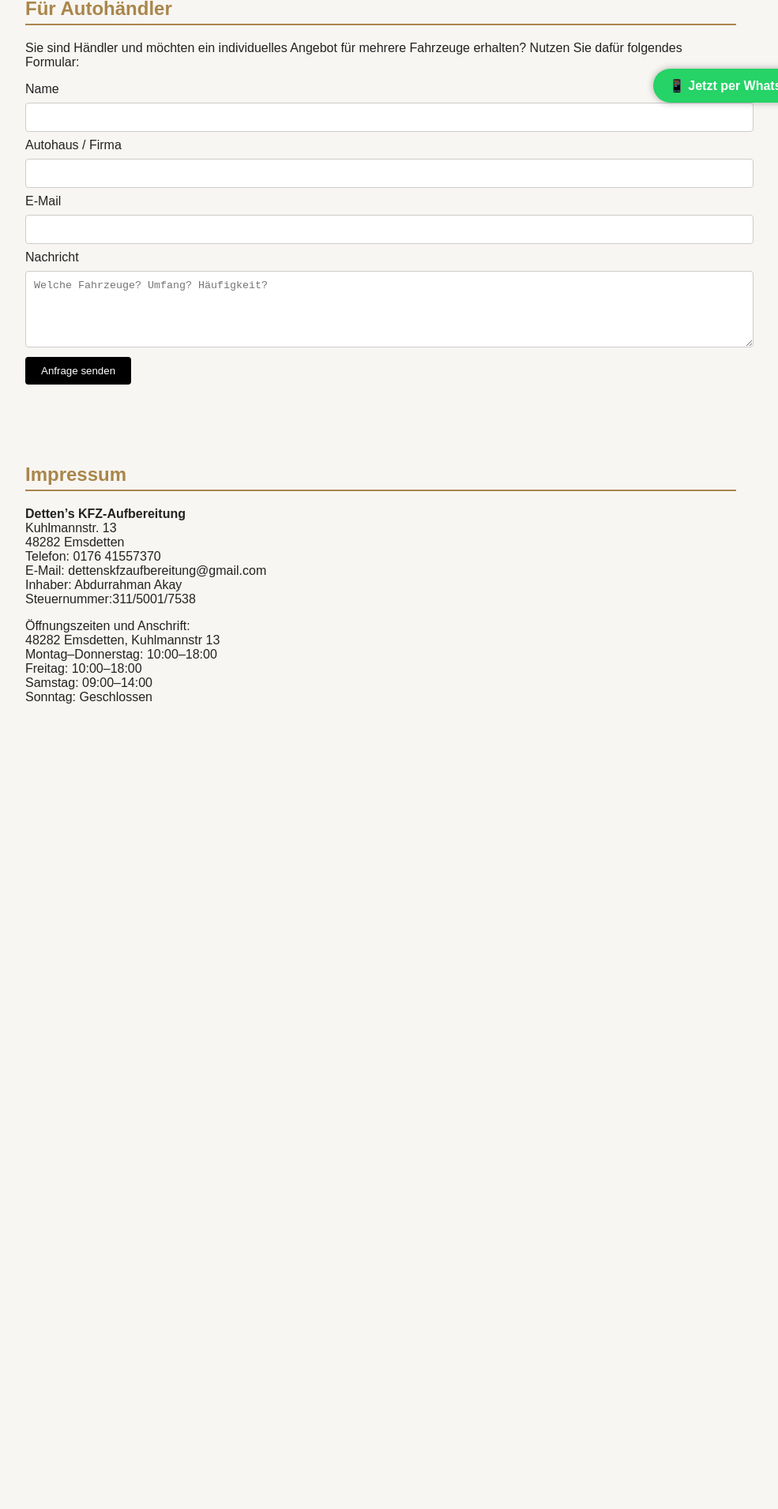
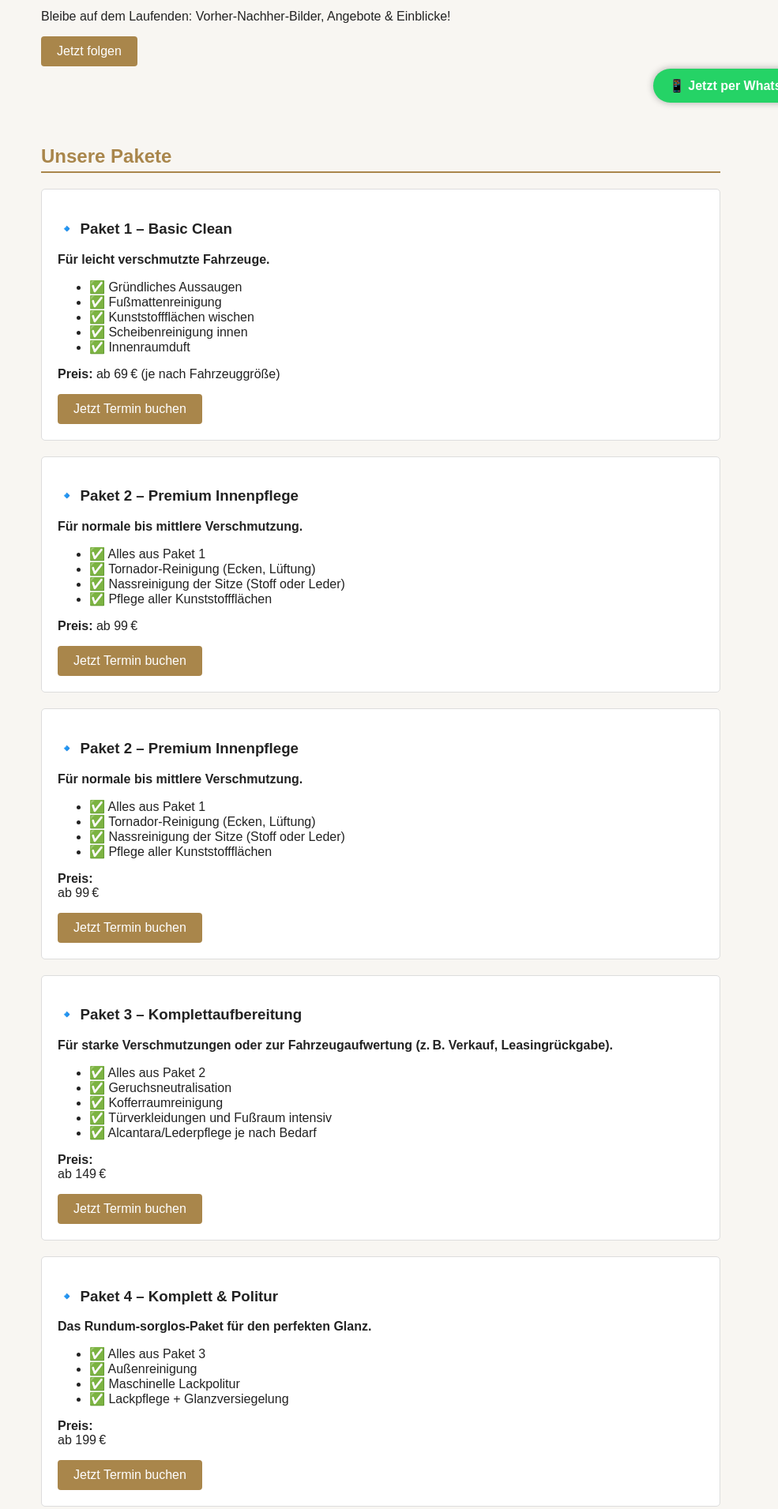
Before and after one commit to dettenskfzaufbereitung/Detten-S-Kfz-Aufbereitung-, a plain HTML site: page index.html in a window 1280 px wide. Shown: the part 650-2561 px from the top of the page at 79% size, without its empty margins (158-1143 px from the left). Before the commit the page ends 1598 px from the top, so only its background shows below. Drawn offline with Linux system fonts and the light colour scheme.

Commit message:
Update index.html

```diff
--- a/index.html
+++ b/index.html
@@ -32,6 +32,101 @@
 <section id="warumwir">
   <h2>Warum eine Aufbereitung?</h2>
   <p>Eine professionelle Aufbereitung erhöht nicht nur den Fahrzeugwert, sondern sorgt auch für ein angenehmeres Fahrerlebnis. Besonders bei Leasingrücknahmen kann eine gründliche Pflege unnötige Kosten durch Schäden oder Verschmutzungen vermeiden. Auch beim Verkauf steigert ein sauber aufbereiteter Wagen den Verkaufswert und das Vertrauen potenzieller Käufer.</p>
+
+<section id="instagram">
+  <h2>Folge uns auf Instagram</h2>
+  <p>Bleibe auf dem Laufenden: Vorher-Nachher-Bilder, Angebote & Einblicke!</p>
+  <a href="https://www.instagram.com/dettens_kfzaufbereitung" target="_blank" class="btn">Jetzt folgen</a>
+</section>
+
+<section id="pakete">
+  <h2>Unsere Pakete</h2>
+
+  <div class="paket">
+    <h3>🔹 Paket 1 – Basic Clean</h3>
+    <p><strong>Für leicht verschmutzte Fahrzeuge.</strong></p>
+    <ul>
+      <li>✅ Gründliches Aussaugen</li>
+      <li>✅ Fußmattenreinigung</li>
+      <li>✅ Kunststoffflächen wischen</li>
+      <li>✅ Scheibenreinigung innen</li>
+      <li>✅ Innenraumduft</li>
+    </ul>
+    <p><strong>Preis:</strong> ab 69 € (je nach Fahrzeuggröße)</p>
+    <a href="https://wa.me/4917641557370" class="btn">Jetzt Termin buchen</a>
+  </div>
+
+  <div class="paket">
+    <h3>🔹 Paket 2 – Premium Innenpflege</h3>
+    <p><strong>Für normale bis mittlere Verschmutzung.</strong></p>
+    <ul>
+      <li>✅ Alles aus Paket 1</li>
+      <li>✅ Tornador-Reinigung (Ecken, Lüftung)</li>
+      <li>✅ Nassreinigung der Sitze (Stoff oder Leder)</li>
+      <li>✅ Pflege aller Kunststoffflächen</li>
+    </ul>
+    <p><strong>Preis:</strong> ab 99 €</p>
+    <a href="https://wa.me/4917641557370" class="btn">Jetzt Termin buchen</a>
+  </div> <div class="paket">
+    <h3>🔹 Paket 2 – Premium Innenpflege</h3>
+    <p><strong>Für normale bis mittlere Verschmutzung.</strong></p>
+    <ul>
+        <li>✅ Alles aus Paket 1</li>
+        <li>✅ Tornador-Reinigung (Ecken, Lüftung)</li>
+        <li>✅ Nassreinigung der Sitze (Stoff oder Leder)</li>
+        <li>✅ Pflege aller Kunststoffflächen</li>
+    </ul>
+    <p><strong>Preis:</strong><br>ab 99 €</p>
+    <a href="https://wa.me/4917641557370" class="btn">Jetzt Termin buchen</a>
+</div>
+
+<div class="paket">
+    <h3>🔹 Paket 3 – Komplettaufbereitung</h3>
+    <p><strong>Für starke Verschmutzungen oder zur Fahrzeugaufwertung (z. B. Verkauf, Leasingrückgabe).</strong></p>
+    <ul>
+        <li>✅ Alles aus Paket 2</li>
+        <li>✅ Geruchsneutralisation</li>
+        <li>✅ Kofferraumreinigung</li>
+        <li>✅ Türverkleidungen und Fußraum intensiv</li>
+        <li>✅ Alcantara/Lederpflege je nach Bedarf</li>
+    </ul>
+    <p><strong>Preis:</strong><br>ab 149 €</p>
+    <a href="https://wa.me/4917641557370" class="btn">Jetzt Termin buchen</a>
+</div>
+
+<div class="paket">
+    <h3>🔹 Paket 4 – Komplett & Politur</h3>
+    <p><strong>Das Rundum-sorglos-Paket für den perfekten Glanz.</strong></p>
+    <ul>
+        <li>✅ Alles aus Paket 3</li>
+        <li>✅ Außenreinigung</li>
+        <li>✅ Maschinelle Lackpolitur</li>
+        <li>✅ Lackpflege + Glanzversiegelung</li>
+    </ul>
+    <p><strong>Preis:</strong><br>ab 199 €</p>
+    <a href="https://wa.me/4917641557370" class="btn">Jetzt Termin buchen</a>
+</div>
+</section>
+
+<section id="zusatz">
+  <h2>Zusatzleistungen</h2>
+
+  <div class="zusatzleistung">
+    <h4>🔸 Außenwäsche</h4>
+    <p>✅ Schonende Handwäsche inklusive Felgenreinigung<br><strong>29 €</strong></p>
+  </div>
+
+  <div class="zusatzleistung">
+    <h4>🔸 Polstersitzreinigung</h4>
+    <p>✅ Pro Sitz gründlich gereinigt und gepflegt<br><strong>10 € pro Sitz</strong></p>
+  </div>
+
+  <div class="zusatzleistung">
+    <h4>🔸 Lederreinigung</h4>
+    <p>✅ Sanfte Reinigung und Pflege für Lederflächen<br><strong>15 €</strong></p>
+  </div>
+</section>
+
 </section>
 <section id="haendler">
   <h2>Für Autohändler</h2>
@@ -48,6 +143,17 @@
     <textarea name="nachricht" rows="5" required placeholder="Welche Fahrzeuge? Umfang? Häufigkeit?"></textarea>
     <button type="submit">Anfrage senden</button>
   </form>
+</section>
+
+<section id="google-bewertungen">
+  <h2>Google Bewertungen</h2>
+  <p>Was unsere Kunden sagen:</p>
+  <div class="bewertung">
+    – „Top Service, mein Auto sah aus wie neu!“<br>
+   – „Sehr freundlich und professionell. Jederzeit wieder!“<br>
+   – „Super Arbeit, absolut empfehlenswert.“
+  </div>
+  <p><a href="https://www.google.com/maps/place/Detten's+KFZ-Aufbereitung" target="_blank" class="btn">Weitere Bewertungen ansehen</a></p>
 </section>
 
 <section id="impressum">
```
